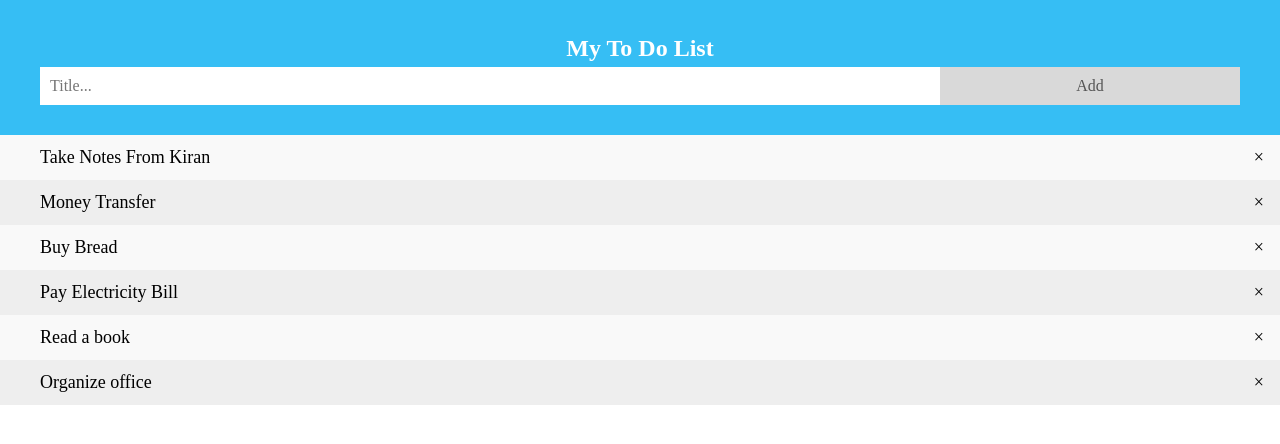
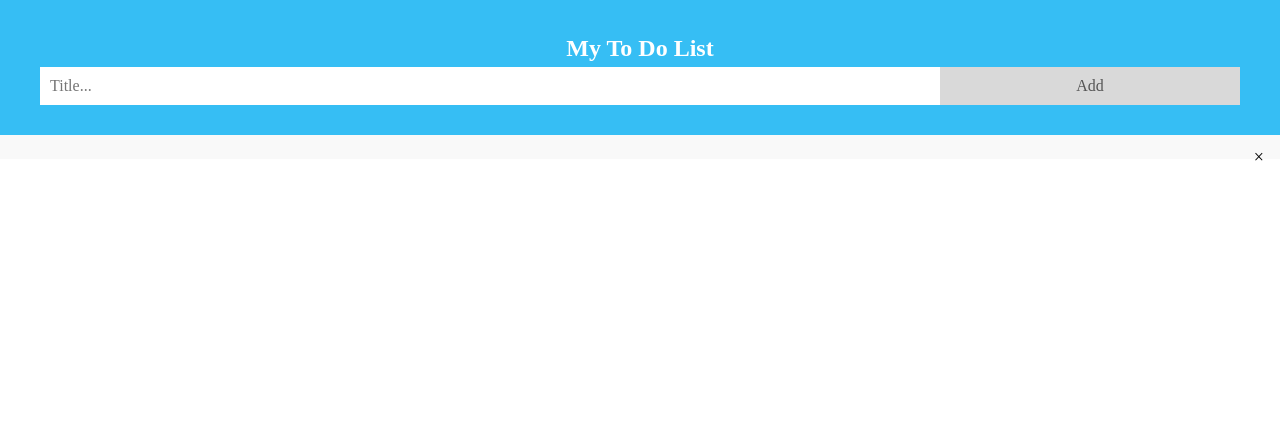
Before and after one commit to Ankit7999632726/todoList, a plain HTML site: page index.html in a window 1280 px wide. Drawn offline with Linux system fonts and the light colour scheme.

Commit message:
Update index.html

```diff
--- a/index.html
+++ b/index.html
@@ -14,12 +14,8 @@
 
 <ul id="myUL">
 
-    <li>Take Notes From Kiran</li>
-    <li >Money Transfer</li>
-    <li>Buy Bread</li>
-  <li>Pay Electricity Bill</li>
-  <li>Read a book</li>
-  <li>Organize office</li>
+    <li></li>
+
 </ul>
  <script src="script.js"></script>
 </body>
```
